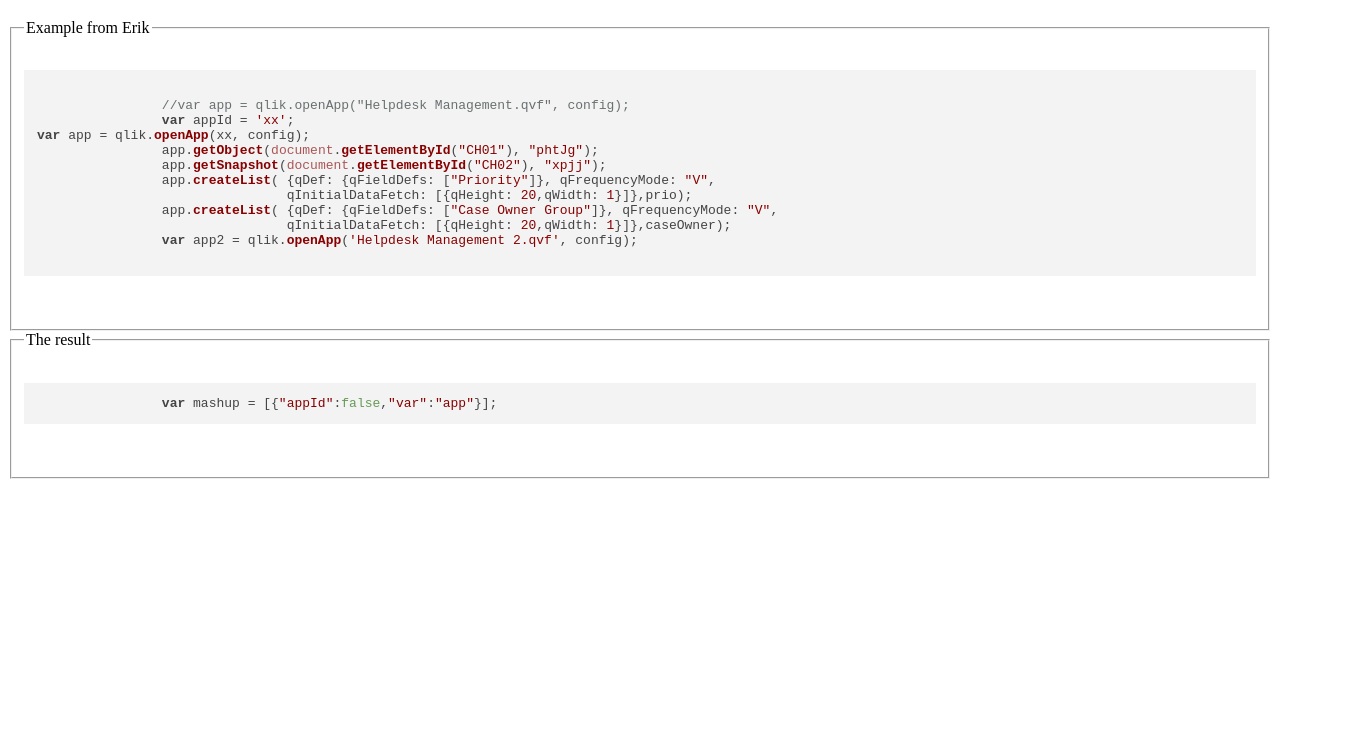
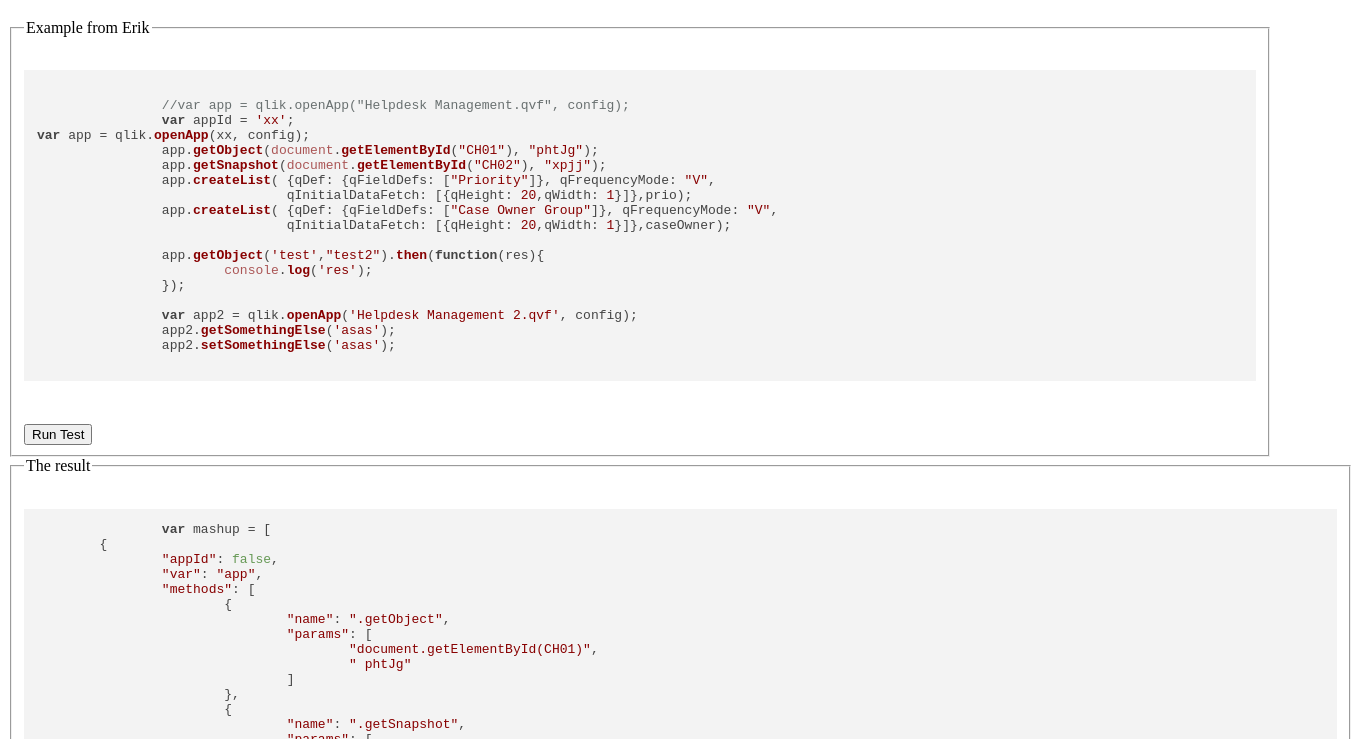
Before and after one commit to aihazm/others, a website: page regexp.html in a window 1280 px wide. Shown: the part 61-800 px from the top of the page, 1351 px wide, since content can reach past the window. Drawn offline with nearby package versions, Linux system fonts and the light colour scheme.

Commit message:
progress

```diff
--- a/regexp.html
+++ b/regexp.html
@@ -5,15 +5,16 @@
 	<meta name="viewport" content="width=device-width, initial-scale=1, maximum-scale=1">
 
 	<script data-main="app/main" src="app/lib/require.js"></script>
+	<!--<script type="text/javascript" src="https://code.jquery.com/jquery-2.1.1.min.js"></script>-->
 	<link rel="stylesheet" href="//cdnjs.cloudflare.com/ajax/libs/highlight.js/8.3/styles/default.min.css">
-<script src="//cdnjs.cloudflare.com/ajax/libs/highlight.js/8.3/highlight.min.js"></script>
+	<script src="//cdnjs.cloudflare.com/ajax/libs/highlight.js/8.3/highlight.min.js"></script>
 </head>
 <body ng-controller="MainCtrl">
 	<h1>Regular expression test</h1>
 	<fieldset>
 		<legend>Example from Erik</legend>
 	<pre class="javascript">
-		<code class="js" id="the_code">
+		<code class="js" id="the_code" contenteditable="true">
 		//var app = qlik.openApp("Helpdesk Management.qvf", config);
 		var appId = 'xx';
 var app = qlik.openApp(xx, config);
@@ -23,9 +24,19 @@ var app = qlik.openApp(xx, config);
 				qInitialDataFetch: [{qHeight: 20,qWidth: 1}]},prio);
 		app.createList( {qDef: {qFieldDefs: ["Case Owner Group"]}, qFrequencyMode: "V",
 				qInitialDataFetch: [{qHeight: 20,qWidth: 1}]},caseOwner);
+
+		app.getObject('test',"test2").then(function(res){
+			console.log('res');
+		});
+
 		var app2 = qlik.openApp('Helpdesk Management 2.qvf', config);
+		app2.getSomethingElse('asas');
+		app2.setSomethingElse('asas');
         </code>
 	</pre>
+	<div class="toolbar">
+		<button name="btn_run" onclick="run();">Run Test</button>
+	</div>
 	</fieldset>
 	<fieldset>
 		<legend>The result</legend>
@@ -58,50 +69,95 @@ var app = qlik.openApp(xx, config);
 				return false;
 			}
 		};
-		var findAppVar = function(string){
+		var findAppVar = function(string){//<- ToDo: correct var exclusion
 			var regExp = /^var\s([0-9a-zA-Z_$]*)/i;
 			return string.match(regExp)[1];
 		};
-		var getAppMethods = function(appVar, string){
+		var getMethod = function(string){
+			var method = {};
+			var regExp = /\.([^\(]*)/i; //getting method name
+			method['name'] = string.match(regExp)[0];
+			var regExp = /\(([\s\S]+?)((\)\;)|(\)\.))/g;
+			var paramsString = string.match(regExp)[0];
+			var params=[];
+			if(paramsString){
+				paramsString= paramsString.substring(1, paramsString.length-2);// removing parantheses
+				var regExpParams = /(\{[\S\s]*\})/g;
+				var obj = paramsString.match(regExpParams);
+				if(obj){// we may have an object
+					try{
+						params.push(obj[0]);
+						paramsString = paramsString.replace(obj,"");
+						var otherParams = paramsString.split(',');
+						for(var p=0; p<otherParams.length; p++){
+							if(otherParams[p].trim()!==''){
+								otherParams[p]=otherParams[p].replace(/("|')/g,'');
+								params.push(otherParams[p]);
+							}
+						}
+					}catch(e){console.log(e);}
+				}else{
+					params=paramsString.split(',');
+					//remove quotes from simple strings
+					for(var k=0; k<params.length; k++){
+						params[k]=params[k].replace(/("|')/g,'');
+					}
+				};
+				method['params'] = params;
+			}
+			return method;
+		};
+		var getAppMethodsStrings = function(appVar,string){
 			if(appVar){
-				var regExp = new RegExp('[^\\/\\/^<!--]'+appVar+'\\.(.*?)\\(([^)]+)\\)','g');
-				var res = [];
-				var tmpRes = string.match(regExp);
-				if(tmpRes){
-					for(var i=0; i<tmpRes.length;i++){
-						tmpRes[i] = tmpRes[i].trim();
-						tmpRes[i] = tmpRes[i].substring(0,tmpRes[i].length-1);
-						res.push(tmpRes[i]);
-					};
+				var regExp = new RegExp('[^\\/\\/^<!--]('+appVar+'\\.(?!openApp)[\\S\\s]+?((\\)\\;)|(\\)\\.)))','g');
+				var res = string.match(regExp);
+				if(res){
+					for(var i=0 ; i<res.length; i++){
+						res[i]=res[i].trim();
+					}
 					return res;
-				}else{return [];}
+				}else{
+					return [];
+				}
+			}else{
+				return [];
 			}
 		};
-		var getAppMethodsStrings = function(appId,string){
-			//removing break lines
-			var stringWithoutLineBreaks = string.replace(/(\r\n|\n|\r)/gm,"");
-			console.log(stringWithoutLineBreaks);
-			var regExp = new RegExp(appId+'.(.*);$', 'gm');
-			console.log(regExp);
-			return string.match(regExp);
-		};
 		var openAppStringsArr = getOpenAppStrings(txt);
+		//console.log(openAppStringsArr.length);
 		for(var i=0; i< openAppStringsArr.length; i++){
-			//console.log(findAppId(openAppStringsArr[i].trim()));
 			var app = {
 				appId : findAppId(openAppStringsArr[i].trim()),
-				'var': findAppVar(openAppStringsArr[i].trim())
+				'var': findAppVar(openAppStringsArr[i].trim()),
+				methods : []
 			};
-			//let's get all methods apps
-			var appMethodsArr = getAppMethods(app.var,txt);
-			console.log(appMethodsArr);
-			for(var i=0; i<appMethodsArr.length;i++){
-
+			var appMethodsStrings = getAppMethodsStrings(app.var,txt);
+			for(var j=0; j<appMethodsStrings.length; j++){
+				app.methods.push(getMethod(appMethodsStrings[j]));
 			}
-			console.log(app);
 			mashup.push(app);
 		}
-		document.getElementById('the_res').innerHTML='		var mashup = '+JSON.stringify(mashup)+';';
+		console.log('mashup',mashup);
+		document.getElementById('the_res').innerHTML='		var mashup = '+JSON.stringify(mashup,null,'\t')+';';
+		var run = function(){
+			mashup = [];
+			txt = document.getElementById('the_code').innerHTML;
+			var openAppStringsArr = getOpenAppStrings(txt);
+			console.log(openAppStringsArr);
+			for(var i=0; i< openAppStringsArr.length; i++){
+				var app = {
+					appId : findAppId(openAppStringsArr[i].trim()),
+					'var': findAppVar(openAppStringsArr[i].trim()),
+					methods : []
+				};
+				var appMethodsStrings = getAppMethodsStrings(app.var,txt);
+				for(var j=0; j<appMethodsStrings.length; j++){
+					app.methods.push(getMethod(appMethodsStrings[j]));
+				}
+				mashup.push(app);
+				document.getElementById('the_res').innerHTML='		var mashup = '+JSON.stringify(mashup,null,'\t')+';';
+			}
+		}
 	</script>
 </body>
 </html>
```
